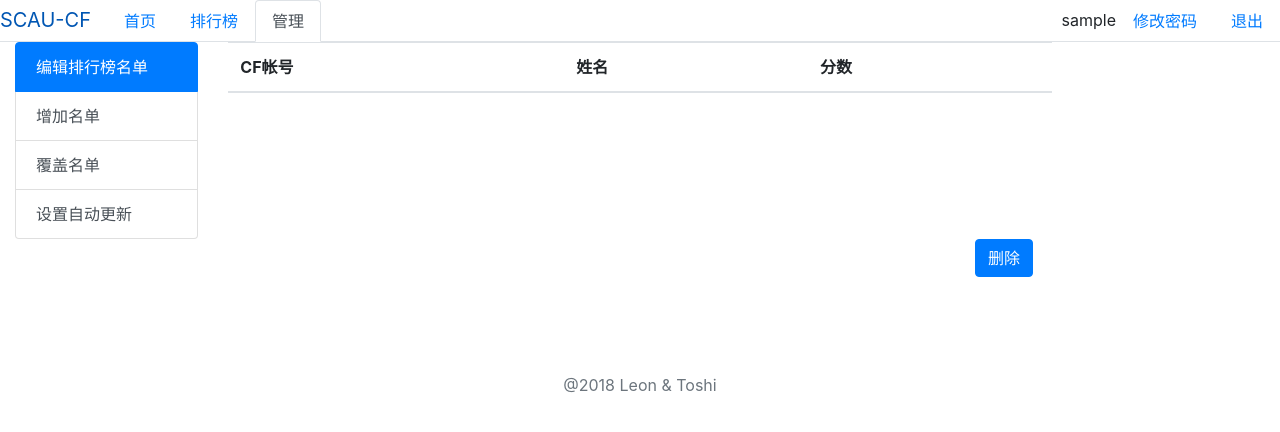
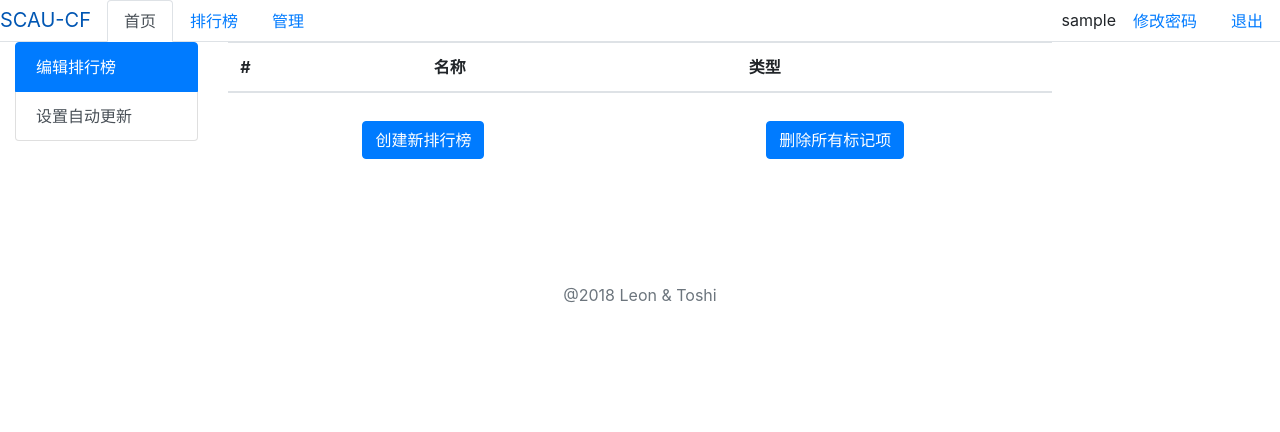
Before and after one commit to ben741863140/cfsystem, a Django app: page /admin/del_cf_users in a window 1280 px wide. Shown: the top 432 px of the page. Run offline with Django 3.2, Linux system fonts and the light colour scheme; the visitor is signed in with stand-in values (Sample User, id 1); lists and menus that the app fills with data are empty; some libraries are stand-ins or nearby versions.

Commit message:
暂时合并，多排行榜功能做一半

```diff
--- a/board/auto_update.py
+++ b/board/auto_update.py
@@ -43,6 +43,7 @@ class AutoUpdate(threading.Thread):
         threading.Thread.__init__(self)
         self._keep_run = True
         self.update_setting = UpdateSetting()
+        self.daemon = True
 
     def stop(self):
         self._keep_run = False
@@ -55,12 +56,15 @@ class AutoUpdate(threading.Thread):
 
     def ready(self):
         diff = datetime.datetime.now() - get_farthest_update()
+        print('days', diff.days)
         if diff.days >= 1:
             return True
+        print('seconds', diff.seconds)
         if diff.seconds <= 60 * 30:
             return False
         self.update_setting.load_setting()
         diff = get_now_seconds() - self.update_setting.get_seconds()
+        print('diff', diff)
         return 0 <= diff <= 15 * 60
 
     @staticmethod
--- a/static/superuser/index.js
+++ /dev/null
@@ -1,23 +0,0 @@
-$(document).ready(function () {
-    $('.element').bind('click', function () {
-        if ($(this).css('text-decoration').match('^none')) {
-            $(this).css('text-decoration', 'line-through')
-        } else {
-            $(this).css('text-decoration', 'none')
-        }
-    })
-    $('#btn').bind('click', function () {
-        var users = []
-        $('.handle').each(function () {
-            if(!$(this).parent().css('text-decoration').match('^none')){
-                users.push($(this).html())
-            }
-        })
-        $.post('{% url del_cf_users', {
-            'users': users,
-            "csrfmiddlewaretoken": $("[name='csrfmiddlewaretoken']").val()
-        }, function (ret) {
-            window.location.reload()
-        })
-    })
-})
--- a/superuser/templates/superuser/auto_update/set_auto_update.html
+++ b/superuser/templates/superuser/auto_update/set_auto_update.html
@@ -1,4 +1,4 @@
-{% extends 'superuser/index.html' %}
+{% extends 'superuser/list_tab.html' %}
 {% load staticfiles %}
 {% block js %}
     <script src="{% static "bootstrap/js/popper.min.js" %}"></script>
@@ -8,7 +8,7 @@
     <script>
         $(document).ready(function () {
             $(".list-group-item").removeClass("active")
-            $('#element4').addClass('active')
+            $('#element2').addClass('active')
             $('.list-group-item').click(function () {
                 window.location.href = $(this).attr('href')
             })
@@ -36,7 +36,6 @@
                            title="必须是[0,60)之间的整数" data-trigger="manual">
                     <br/>
                     <br/>
-
                     <button type="button" class="btn btn-primary" id="btn">更改</button>
                 </div>
             </div>
--- a/superuser/templates/superuser/index.html
+++ b/superuser/templates/superuser/board/list_tab.html
@@ -15,7 +15,7 @@
             <div class="col-2">
                 <div class="list-group" id="list-tab" role="tablist">
                     <a class="list-group-item list-group-item-action active" data-toggle="list"
-                       href="/admin" role="tab" aria-controls="home" id="element1">编辑排行榜名单</a>
+                       href="/admin" role="tab" aria-controls="home" id="element1">编辑排行榜</a>
                     <a class="list-group-item list-group-item-action" data-toggle="list"
                        href="/admin/list_add" role="tab" aria-controls="profile" id="element2">增加名单</a>
                     <a class="list-group-item list-group-item-action" data-toggle="list"
--- /dev/null
+++ b/superuser/templates/superuser/list_tab.html
@@ -0,0 +1,31 @@
+{% extends 'base.html' %}
+{% load staticfiles %}
+{% block js %}
+{#    <script>#}
+{#        $(document).ready(function () {#}
+{#            $('.nav-link').removeClass('active')#}
+{#            $('#nav-element1').addClass('active')#}
+{#        })#}
+{#    </script>#}
+{% endblock %}
+{% block index %}
+    {% csrf_token %}
+    <div class="container-fluid">
+        <div class="row">
+            <div class="col-2">
+                <div class="list-group" id="list-tab" role="tablist">
+                    <a class="list-group-item list-group-item-action active" data-toggle="list"
+                       href="/admin" role="tab" aria-controls="home" id="element1">编辑排行榜</a>
+                    <a class="list-group-item list-group-item-action" data-toggle="list"
+                       href="/admin/set_auto_update" role="tab" aria-controls="messages" id="element2">设置自动更新</a>
+                </div>
+            </div>
+            <div class="col">
+                {% block content %}
+                {% endblock %}
+            </div>
+            <div class="col-2">
+            </div>
+        </div>
+    </div>
+{% endblock %}
--- a/superuser/templates/superuser/modify.html
+++ b/superuser/templates/superuser/modify.html
@@ -1,36 +1,42 @@
-{% extends 'superuser/index.html' %}
+{% extends 'superuser/list_tab.html' %}
 {% load staticfiles %}
 {% block js %}
     {{ block.super }}
-    <script src="{% static '/superuser/index.js' %}"></script>
+    <script src="{% static '/superuser/modify.js' %}"></script>
 {% endblock %}
 {% block content %}
     <table class="table">
         <thead>
         <tr>
-            <th scope="col">CF帐号</th>
-            <th scope="col">姓名</th>
-            <th scope="col">分数</th>
+            <th scope="col">#</th>
+            <th scope="col">名称</th>
+            <th scope="col">类型</th>
         </tr>
         </thead>
         <tbody>
-        {% for user in users %}
-            <tr class="element">
-                <th scope="row" class="handle">{{ user.handle }}</th>
-                <td>{{ user.realname }}</td>
-                <td>{{ user.rating }}</td>
+        {% for board in boards %}
+            <tr class="element" id="board{{ board.id }}">
+                <th scope="row">{{ board.index }}</th>
+                <td>{{ board.name }}</td>
+                <td>{{ board.type }}</td>
+                <td>
+                    <button class="btn btn-primary">编辑</button>
+                </td>
+                <td>
+                    <button class="btn btn-primary delete">删除</button>
+                </td>
             </tr>
         {% endfor %}
         </tbody>
     </table>
+    <table class="table">
+        <tbody>
+        <td align="center" style="border:0px;">
+            <a class="btn btn-primary" href="board/create">创建新排行榜</a>
+        </td>
+        <td align="center" style="border:0px;">
+            <button type="submit" class="btn btn-primary" id="btn_delete_all">删除所有标记项</button>
+        </td>
+        </tbody>
+    </table>
 {% endblock %}
-{% block second_row %}
-    <div class="row">
-        <div class="col-5"></div>
-        <div class="col-4">
-        </div>
-        <div class="col-3">
-            <button id="btn" class="btn btn-primary">删除</button>
-        </div>
-    </div>
-{% endblock %}
--- a/superuser/urls.py
+++ b/superuser/urls.py
@@ -1,16 +1,17 @@
 from django.conf.urls import url
 from django.urls import path
-from .views import auto_update, index
+from .views import auto_update, superuser_views
 app_name = 'superuser'
 
 urlpatterns = [
-    url(r'^$', index.index),
+    url(r'^$', superuser_views.modify),
     path(r'get_config', auto_update.get_config, name='get_config'),
     path(r'set_auto_update', auto_update.set_auto_update, name='set_auto_update'),
     url(r'finished', auto_update.finished),
-    url(r'del_cf_users', index.del_cf_users),
-    url(r'list_add', index.list_add),
-    url(r'list_override', index.list_override),
+    url(r'del_cf_users', superuser_views.del_cf_users),
+    url(r'list_add', superuser_views.list_add),
+    url(r'list_override', superuser_views.list_override),
+    url(r'board/create', superuser_views.create_board),
 
 
 ]
--- a/superuser/views/index.py
+++ b/superuser/views/superuser_views.py
@@ -1,13 +1,19 @@
 from django.shortcuts import render, redirect
-from board.models import CFUser
+from board.models import CFUser, Board
 import re
 from board.utility import get_rating
 
 
-def index(request):
+def modify(request):
     if not request.user.is_authenticated or request.user.is_superuser == 0:
         return redirect('/')
-    return render(request, 'superuser/modify.html', {'users': CFUser.objects.all()})
+    boards = [{'id': '1', 'name': '233', 'type': '静态榜'}, {'id': '2', 'name': '244', 'type': '静态榜'}]
+    # print(boards)
+    return render(request, 'superuser/modify.html', {'boards': boards})
+
+
+def create_board(request):
+    return render(request, 'superuser/create_board.html', {})
 
 
 def del_cf_users(request):
@@ -38,7 +44,7 @@ def _deal_list(text):  # not a view function
     return {'results': results, 'handles': visit}
 
 
-def _update_cf_user(res): #not a view
+def _update_cf_user(res):  # not a view
     if res['status'] != 'OK':
         return
     if len(CFUser.objects.filter(handle=res['handle'])) == 0:
```
Also changed, not shown: board/models.py (+22 -0 lines), superuser/static/superuser/index.js (deleted, +0 -23 lines), superuser/static/superuser/modify.js (added, +24 -0 lines), superuser/templates/superuser/create_board.html (added, +39 -0 lines), superuser/templates/superuser/board/add_result.html (renamed from superuser/templates/superuser/add_result.html), superuser/templates/superuser/board/list_add.html (renamed from superuser/templates/superuser/list_add.html), superuser/templates/superuser/board/list_override.html (renamed from superuser/templates/superuser/list_override.html), templates/registration/login.html (renamed from logreg/templates/logreg/login.html), templates/registration/reset_password.html (renamed from logreg/templates/logreg/reset_password.html).
